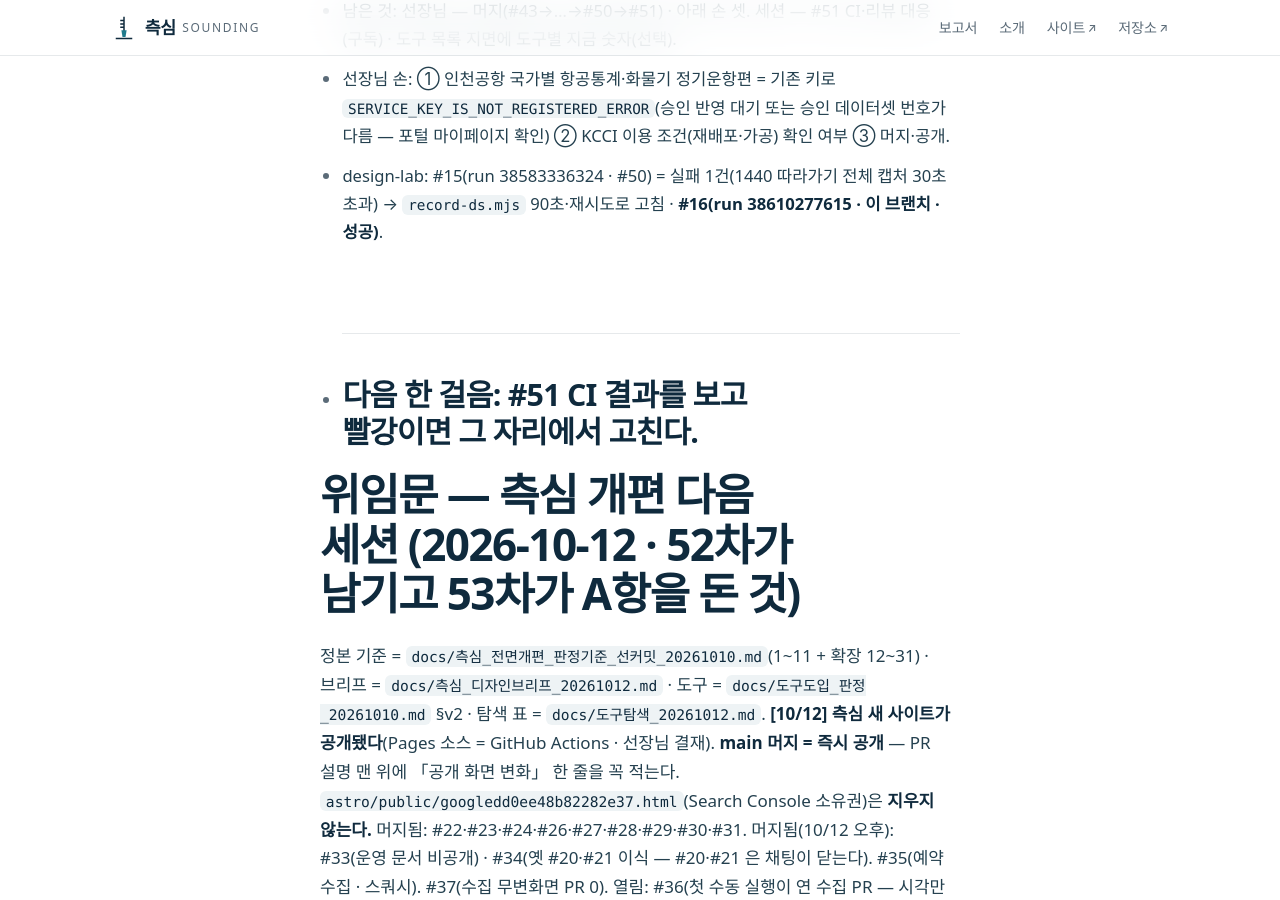
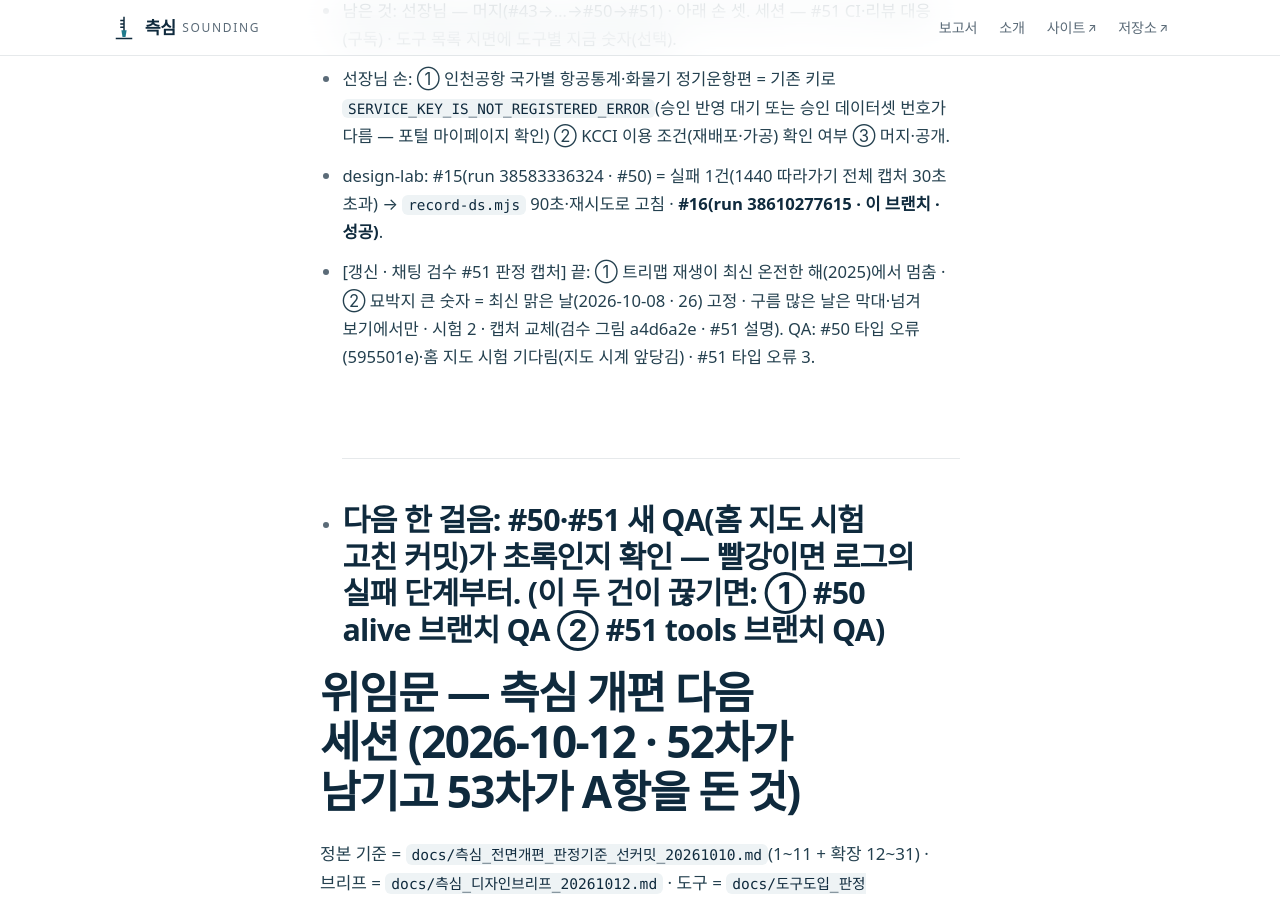
Before and after one commit to jisangj03-dev/incheon-port-analysis, a Jekyll site: the page built from docs/위임문_다음세션_20261012.md, in a window 1280 px wide and 900 px high, scrolled down 2090 px. Built offline with Jekyll 4.4.1, drawn with Linux system fonts in a browser that asks for light colours; some web fonts are replaced; our own code applies the rules of GitHub Pages for plain Markdown files.

Commit message:
기록 — 채팅 검수(#51 판정 캡처 둘) 반영 · 다음 한 걸음 = #50·#51 QA 초록 확인
Co-Authored-By: Claude Opus 5.5 <noreply@anthropic.com>
Claude-Session: https://claude.ai/code/session_01L59oEoiMW7KHoJRFFkcN4Q

```diff
--- a/docs/위임문_다음세션_20261012.md
+++ b/docs/위임문_다음세션_20261012.md
@@ -23,7 +23,8 @@
 - 남은 것: 선장님 — 머지(#43→…→#50→#51) · 아래 손 셋. 세션 — #51 CI·리뷰 대응(구독) · 도구 목록 지면에 도구별 지금 숫자(선택).
 - 선장님 손: ① 인천공항 국가별 항공통계·화물기 정기운항편 = 기존 키로 `SERVICE_KEY_IS_NOT_REGISTERED_ERROR`(승인 반영 대기 또는 승인 데이터셋 번호가 다름 — 포털 마이페이지 확인) ② KCCI 이용 조건(재배포·가공) 확인 여부 ③ 머지·공개.
 - design-lab: #15(run 38583336324 · #50) = 실패 1건(1440 따라가기 전체 캡처 30초 초과) → `record-ds.mjs` 90초·재시도로 고침 · **#16(run 38610277615 · 이 브랜치 · 성공)**.
-- 다음 한 걸음: #51 CI 결과를 보고 빨강이면 그 자리에서 고친다.
+- [갱신 · 채팅 검수 #51 판정 캡처] 끝: ① 트리맵 재생이 최신 온전한 해(2025)에서 멈춤 · ② 묘박지 큰 숫자 = 최신 맑은 날(2026-10-08 · 26) 고정 · 구름 많은 날은 막대·넘겨 보기에서만 · 시험 2 · 캡처 교체(검수 그림 a4d6a2e · #51 설명). QA: #50 타입 오류(595501e)·홈 지도 시험 기다림(지도 시계 앞당김) · #51 타입 오류 3.
+- 다음 한 걸음: #50·#51 새 QA(홈 지도 시험 고친 커밋)가 초록인지 확인 — 빨강이면 로그의 실패 단계부터. (이 두 건이 끊기면: ① #50 alive 브랜치 QA ② #51 tools 브랜치 QA)
 ---
 
 # 위임문 — 측심 개편 다음 세션 (2026-10-12 · 52차가 남기고 53차가 A항을 돈 것)
```
